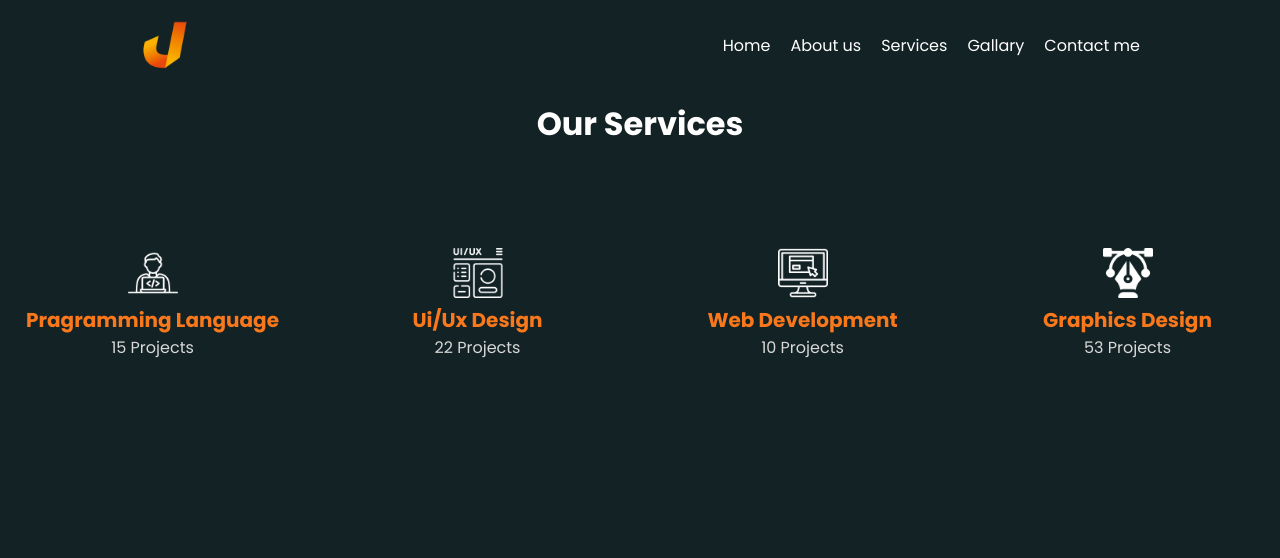
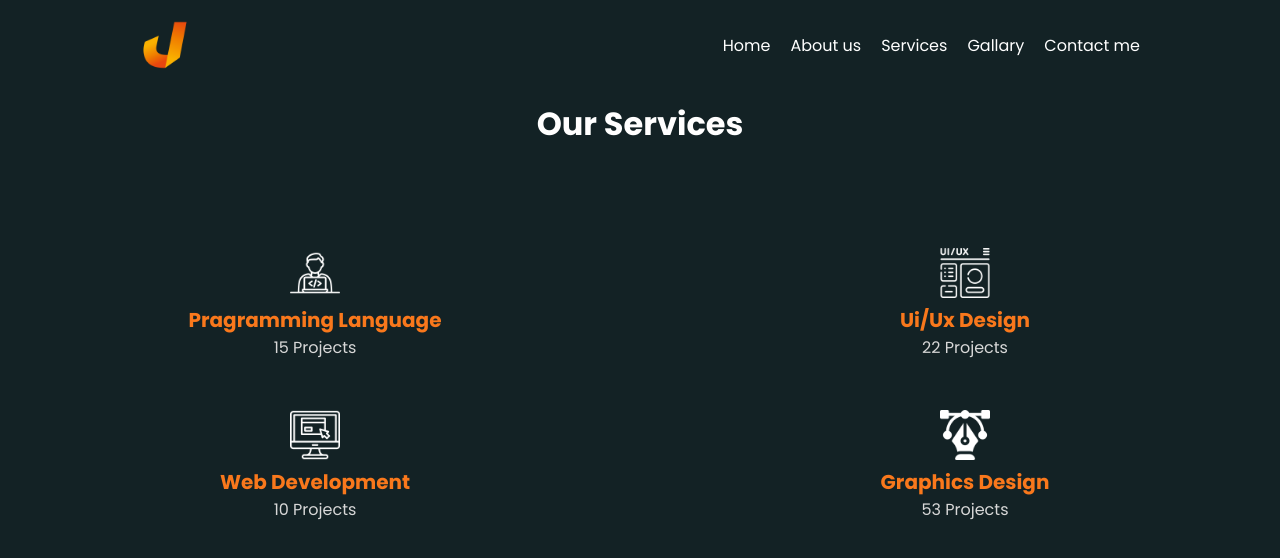
Before and after one commit to jerrydc565/Jerry-new-portfolio, a React (Vite) app: page /services in a window 1280 px wide. Shown: the top 558 px of the page. Built offline with nearby package versions, Linux system fonts and the light colour scheme.

Commit message:
messeage

```diff
--- a/src/App.jsx
+++ b/src/App.jsx
@@ -20,6 +20,7 @@
           <Route path="/services" element={<Service />} />
           <Route path="/gallary" element={<Gallary />} />
           <Route path="/contact-me" element={<Contact />} />
+
         </Routes>
 
       </BrowserRouter>
--- a/src/component/HeroSection.jsx
+++ b/src/component/HeroSection.jsx
@@ -3,11 +3,12 @@
 import ProfileImg from "../assets/img/pro3.png";
 import Typing from "./Typing";
 import FaceBook from "../assets/img/facebook.png";
+import { Link } from "react-router-dom";
 import Instagram from "../assets/img/instagram.png";
 import Tiktok from "../assets/img/tiktok.png";
 import Whatsapp from "../assets/img/whatsapp_2504957.png";
 
- function HeroSection() {
+function HeroSection() {
   return (
     <section className="main-container">
       <div className="text-container">
@@ -43,8 +44,9 @@
             </button>
           </a>
         </div>
-
-        <button className="button-section">Book a call</button>
+        <Link to={"/contact-me"}>
+          <button className="button-section">Book a call</button>
+        </Link>
       </div>
       <div className="img-container">
         <img src={ProfileImg} alt="" />
--- a/src/pages/About.jsx
+++ b/src/pages/About.jsx
@@ -1,13 +1,13 @@
 import React from "react";
 import Header from "../component/Header";
 import ProfileImg from "../assets/img/pro3.png";
+import { Link } from "react-router-dom";
 import "./css/About.css"
 import AnotherTyping from "../component/AnotherTyping";
 
 function About() {
   return (
     <>
-
       <section className="main-containers">
         <div className="left-container">
           <img src={ProfileImg} alt="" />
@@ -16,7 +16,10 @@
           <h1>
             About <span className="me">Me</span>
           </h1>
-          <h3> <AnotherTyping/></h3>
+          <h3>
+            {" "}
+            <AnotherTyping />
+          </h3>
           <p>
             Hello, my name is Jerry, i am a third year student in the university
             of benin, i live in Nigeria, Benin city. I am an abicious person and
@@ -26,7 +29,9 @@
             hearts of many clients. In addition, i have certificates in graphics
             design and programming from Aptec educational center
           </p>
-          <button> Book a Call</button>
+          <Link to={"/contact-me"}>
+            <button> Book a Call</button>
+          </Link>
         </div>
       </section>
     </>
--- a/src/pages/css/Service.css
+++ b/src/pages/css/Service.css
@@ -10,7 +10,7 @@
 }
 .cards-section{
     display: grid;
-    grid-template-columns: repeat(4,1fr);
+    grid-template-columns: repeat(2,1fr);
     gap: 20px;
     color: rgb(249, 120, 28);
     div{
@@ -29,6 +29,7 @@
   animation-duration: 2s;
   animation-iteration-count: 1;
   animation-fill-mode: forwards;
+  margin-bottom: 30px;
 }
 .div2{
      animation-name: text11;
```
